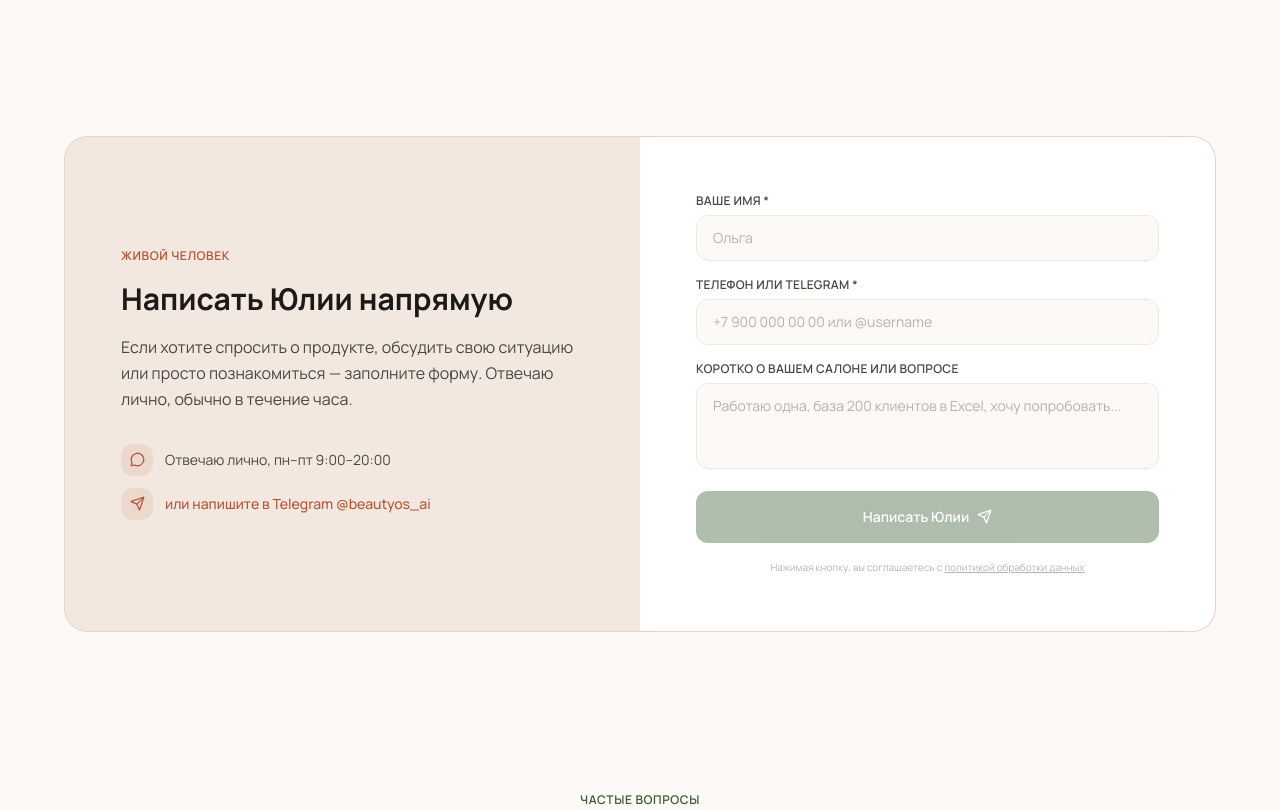
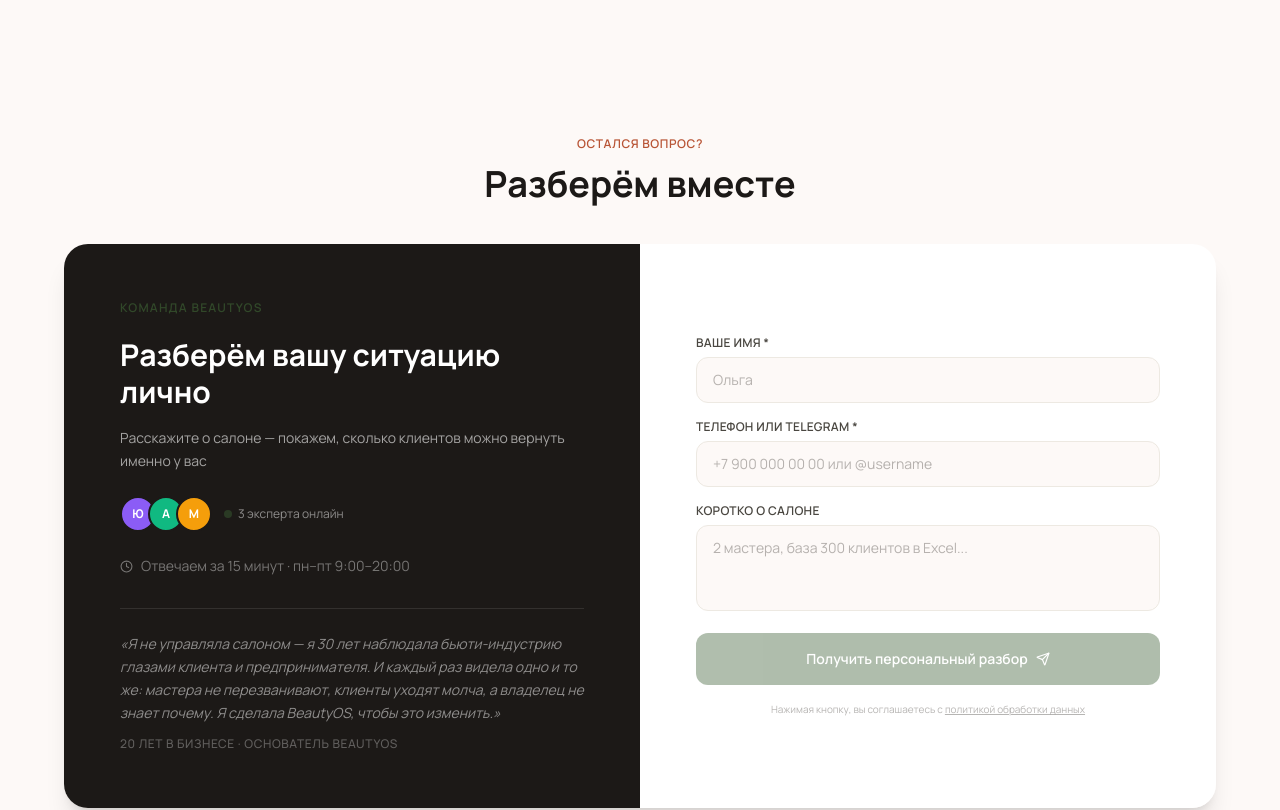
Before and after one commit to uliaionova12-debug/beautyos, a Next.js app: page / in a window 1280 px wide. Shown: the part 6040-6850 px from the top of the page. Built offline with nearby package versions, Linux system fonts and the light colour scheme.

Commit message:
Redesign contact block per marketing analysis: dark left panel, founder story, new CTAs

```diff
--- a/src/components/landing/ContactSection.tsx
+++ b/src/components/landing/ContactSection.tsx
@@ -1,7 +1,7 @@
 'use client'
 
 import { useState } from 'react'
-import { Send, CheckCircle, MessageCircle } from 'lucide-react'
+import { Send, CheckCircle, Clock } from 'lucide-react'
 
 type Status = 'idle' | 'loading' | 'done' | 'error'
 
@@ -28,11 +28,7 @@ export function ContactSection() {
           plan: 'landing_contact',
         }),
       })
-      if (res.ok) {
-        setStatus('done')
-      } else {
-        setStatus('error')
-      }
+      setStatus(res.ok ? 'done' : 'error')
     } catch {
       setStatus('error')
     }
@@ -41,35 +37,61 @@ export function ContactSection() {
   return (
     <section className="py-20 px-6">
       <div className="max-w-6xl mx-auto">
-        <div className="bg-blush border border-terracotta/15 rounded-3xl overflow-hidden">
-          <div className="grid grid-cols-1 md:grid-cols-2">
 
-            {/* Left — copy */}
-            <div className="p-10 md:p-14 flex flex-col justify-center">
-              <p className="text-xs text-terracotta font-semibold uppercase tracking-wider mb-4">Живой человек</p>
-              <h2 className="text-2xl md:text-3xl font-bold text-graphite mb-4 leading-tight">
-                Написать Юлии напрямую
-              </h2>
-              <p className="text-dusk leading-relaxed mb-8">
-                Если хотите спросить о продукте, обсудить свою ситуацию или просто познакомиться —
-                заполните форму. Отвечаю лично, обычно в течение часа.
+        <div className="text-center mb-10">
+          <p className="text-xs text-terracotta font-semibold uppercase tracking-wider mb-3">Остался вопрос?</p>
+          <h2 className="text-3xl md:text-4xl font-bold text-graphite">Разберём вместе</h2>
+        </div>
+
+        <div className="rounded-3xl overflow-hidden shadow-xl grid grid-cols-1 md:grid-cols-2">
+
+          {/* Left — dark panel */}
+          <div className="bg-graphite p-10 md:p-14 flex flex-col justify-between gap-8">
+            <div>
+              <p className="text-xs text-sage/70 font-semibold uppercase tracking-widest mb-5">Команда BeautyOS</p>
+              <h3 className="text-2xl md:text-3xl font-bold text-white mb-4 leading-tight">
+                Разберём вашу ситуацию лично
+              </h3>
+              <p className="text-white/60 leading-relaxed text-sm mb-6">
+                Расскажите о салоне — покажем, сколько клиентов можно вернуть именно у вас
               </p>
-              <div className="flex flex-col gap-3">
-                <div className="flex items-center gap-3">
-                  <div className="w-8 h-8 bg-terracotta/10 rounded-xl flex items-center justify-center shrink-0">
-                    <MessageCircle size={15} className="text-terracotta" />
+
+              {/* Team avatars */}
+              <div className="flex items-center gap-3 mb-6">
+                <div className="flex -space-x-2">
+                  {['Ю', 'А', 'М'].map((initial, i) => (
+                    <div
+                      key={i}
+                      className="w-9 h-9 rounded-full border-2 border-graphite flex items-center justify-center text-xs font-bold text-white"
+                      style={{ background: ['#8B5CF6', '#10B981', '#F59E0B'][i] }}
+                    >
+                      {initial}
                     </div>
-                  <span className="text-sm text-dusk">Отвечаю лично, пн–пт 9:00–20:00</span>
+                  ))}
                 </div>
-                <div className="flex items-center gap-3">
-                  <div className="w-8 h-8 bg-terracotta/10 rounded-xl flex items-center justify-center shrink-0">
-                    <Send size={15} className="text-terracotta" />
+                <div className="flex items-center gap-1.5">
+                  <span className="w-2 h-2 rounded-full bg-sage animate-pulse" />
+                  <span className="text-xs text-white/50">3 эксперта онлайн</span>
                 </div>
-                  <a href="https://t.me/beautyos_ai" target="_blank" rel="noopener noreferrer"
-                    className="text-sm text-terracotta hover:underline font-medium">
-                    или напишите в Telegram @beautyos_ai
-                  </a>
               </div>
+
+              {/* Response time */}
+              <div className="flex items-center gap-2 text-sm text-white/40">
+                <Clock size={13} />
+                <span>Отвечаем за 15 минут · пн–пт 9:00–20:00</span>
+              </div>
+            </div>
+
+            {/* Founder story */}
+            <div className="border-t border-white/10 pt-6">
+              <p className="text-sm text-white/50 leading-relaxed italic mb-3">
+                «Я не управляла салоном — я 30 лет наблюдала бьюти-индустрию глазами клиента и предпринимателя.
+                И каждый раз видела одно и то же: мастера не перезванивают, клиенты уходят молча, а владелец не знает почему.
+                Я сделала BeautyOS, чтобы это изменить.»
+              </p>
+              <p className="text-xs text-white/30 font-medium uppercase tracking-wider">
+                20 лет в бизнесе · основатель BeautyOS
+              </p>
             </div>
           </div>
 
@@ -78,8 +100,8 @@ export function ContactSection() {
             {status === 'done' ? (
               <div className="text-center py-8">
                 <CheckCircle size={48} className="text-sage mx-auto mb-4" />
-                  <p className="text-lg font-semibold text-graphite mb-2">Получила, спасибо!</p>
-                  <p className="text-sm text-dusk">Отвечу вам в ближайшее время.</p>
+                <p className="text-lg font-semibold text-graphite mb-2">Получили, спасибо!</p>
+                <p className="text-sm text-dusk">Ответим вам в ближайшее время.</p>
               </div>
             ) : (
               <form onSubmit={handleSubmit} className="space-y-4">
@@ -108,18 +130,20 @@ export function ContactSection() {
                 </div>
 
                 <div>
-                    <label className="block text-xs font-semibold text-dusk mb-1.5 tracking-wide uppercase">Коротко о вашем салоне или вопросе</label>
+                  <label className="block text-xs font-semibold text-dusk mb-1.5 tracking-wide uppercase">Коротко о салоне</label>
                   <textarea
                     value={message}
                     onChange={e => setMessage(e.target.value)}
-                      placeholder="Работаю одна, база 200 клиентов в Excel, хочу попробовать..."
+                    placeholder="2 мастера, база 300 клиентов в Excel..."
                     rows={3}
                     className="w-full bg-cream border border-parchment rounded-xl px-4 py-3 text-sm text-graphite placeholder-dusk/40 focus:outline-none focus:border-sage transition-colors resize-none"
                   />
                 </div>
 
                 {status === 'error' && (
-                    <p className="text-xs text-terracotta">Что-то пошло не так. Напишите напрямую в Telegram @beautyos_ai</p>
+                  <p className="text-xs text-terracotta">Что-то пошло не так. Напишите напрямую в Telegram{' '}
+                    <a href="https://t.me/beautyos_ai" target="_blank" rel="noopener noreferrer" className="underline">@beautyos_ai</a>
+                  </p>
                 )}
 
                 <button
@@ -129,12 +153,12 @@ export function ContactSection() {
                 >
                   {status === 'loading' ? (
                     <span className="flex gap-1">
-                        {[0,1,2].map(i => (
-                          <span key={i} className="w-1.5 h-1.5 rounded-full bg-white animate-bounce" style={{ animationDelay: `${i*150}ms` }} />
+                      {[0, 1, 2].map(i => (
+                        <span key={i} className="w-1.5 h-1.5 rounded-full bg-white animate-bounce" style={{ animationDelay: `${i * 150}ms` }} />
                       ))}
                     </span>
                   ) : (
-                      <>Написать Юлии <Send size={15} /></>
+                    <>Получить персональный разбор <Send size={14} /></>
                   )}
                 </button>
 
@@ -148,7 +172,6 @@ export function ContactSection() {
 
         </div>
       </div>
-      </div>
     </section>
   )
 }
```
Lines whose indentation alone changed are shown as unchanged.
